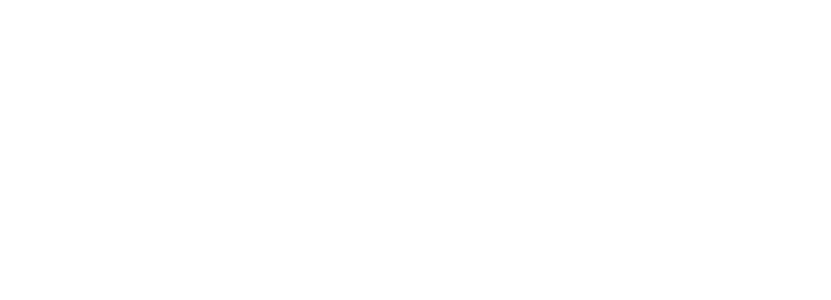
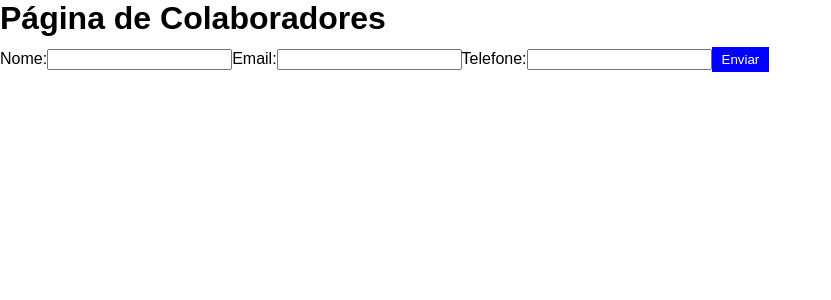
Before and after one commit to jcr04/ecommerce-agua-react, a React (Create React App) app: page /colaboradores in a window 1280 px wide. Shown: the top 300 px of the page, without its empty margins (0-831 px from the left). Built offline with nearby package versions, Linux system fonts and the light colour scheme.

Commit message:
created more features

```diff
--- a/src/App.css
+++ b/src/App.css
@@ -1,3 +1,5 @@
+/* app.css */
+
 .App {
   text-align: center;
 }
@@ -36,3 +38,22 @@
     transform: rotate(360deg);
   }
 }
+
+/* Menu CSS */
+
+nav {
+  display: flex;
+  justify-content: space-between;
+  align-items: center;
+  padding: 20px;
+  background-color: #f0f0f0;
+}
+
+.logo {
+  font-size: 20px;
+  font-weight: bold;
+}
+
+.menu-buttons a {
+  margin-right: 10px;
+}
--- a/src/App.js
+++ b/src/App.js
@@ -4,8 +4,8 @@
 import ProductDetail from './components/ProductDetail';
 import Cart from './components/Cart';
 import Checkout from './components/Checkout';
+import Colaboradores from './pages/Colaboradores';
 import './styles.css';
-
 
 const App = () => {
   const [cartItems, setCartItems] = useState([]);
@@ -27,6 +27,7 @@
         <Route path="/checkout">
           <Checkout cartItems={cartItems} />
         </Route>
+        <Route path="/colaboradores" component={Colaboradores} />
       </Switch>
     </BrowserRouter>
   );
--- /dev/null
+++ b/src/pages/Colaboradores.js
@@ -0,0 +1,44 @@
+import React, { useState } from 'react';
+
+const Colaboradores = () => {
+  const [formData, setFormData] = useState({
+    name: '',
+    email: '',
+    phone: ''
+  });
+
+  const handleChange = (e) => {
+    setFormData({ ...formData, [e.target.name]: e.target.value });
+  };
+
+  const handleSubmit = (e) => {
+    e.preventDefault();
+    // Aqui você pode enviar os dados do formulário para a API ou fazer o processamento necessário
+    console.log(formData);
+    // Limpar o formulário
+    setFormData({ name: '', email: '', phone: '' });
+  };
+
+  return (
+    <div>
+      <h1>Página de Colaboradores</h1>
+      <form onSubmit={handleSubmit}>
+        <label>
+          Nome:
+          <input type="text" name="name" value={formData.name} onChange={handleChange} />
+        </label>
+        <label>
+          Email:
+          <input type="email" name="email" value={formData.email} onChange={handleChange} />
+        </label>
+        <label>
+          Telefone:
+          <input type="text" name="phone" value={formData.phone} onChange={handleChange} />
+        </label>
+        <button type="submit">Enviar</button>
+      </form>
+    </div>
+  );
+};
+
+export default Colaboradores;
```
Also changed, not shown: src/components/Menu.js (added, +19 -0 lines), src/index.js (+5 -4 lines).
